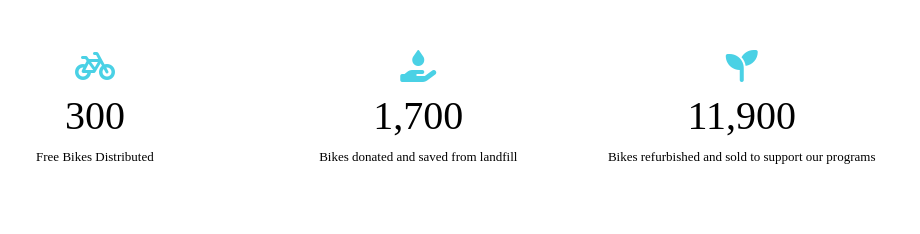
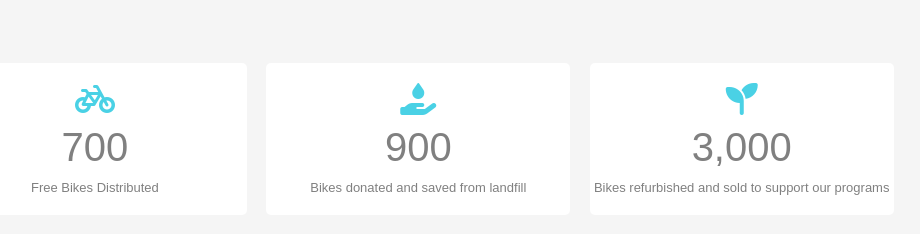
Before and after one commit to heathersvanidze/bike-counter, a plain HTML site: page index.html in a window 1280 px wide. Shown: the whole page, without its empty margins (207-1127 px from the left). Drawn offline with nearby package versions, Linux system fonts and the light colour scheme.

Commit message:
Edited font

```diff
--- a/index.html
+++ b/index.html
@@ -3,24 +3,33 @@
 <div class="wrapper">
     <div class="counter col_third">
       <i class="fa fa-bicycle fa-2x"></i>
-      <h2 class="timer count-title count-number" data-to="300" data-speed="1500"></h2>
+      <h2 class="timer count-title count-number" data-to="700" data-speed="1500"></h2>
        <p class="count-text ">Free Bikes Distributed</p>
     </div>
 
     <div class="counter col_third">
       <i class="fa fa-hand-holding-droplet fa-2x"></i>
-      <h2 class="timer count-title count-number" data-to="1700" data-speed="1500"></h2>
+      <h2 class="timer count-title count-number" data-to="900" data-speed="1500"></h2>
       <p class="count-text ">Bikes donated and saved from landfill</p>
     </div>
 
     <div class="counter col_third">
       <i class="fa fa-seedling fa-2x"></i>
-      <h2 class="timer count-title count-number" data-to="11900" data-speed="1500"></h2>
+      <h2 class="timer count-title count-number" data-to="3000" data-speed="1500"></h2>
       <p class="count-text ">Bikes refurbished and sold to support our programs</p>
     </div>
 
 </div>
 <style>
+
+body {
+  font-family: Arial;
+  padding: 25px;
+  background-color: #f5f5f5;
+  color: #808080;
+  	text-align: center;
+}
+
   .col_half { width: 49%; }
 .col_third { width: 31%; }
 .col_fourth { width: 23.5%; }
```
